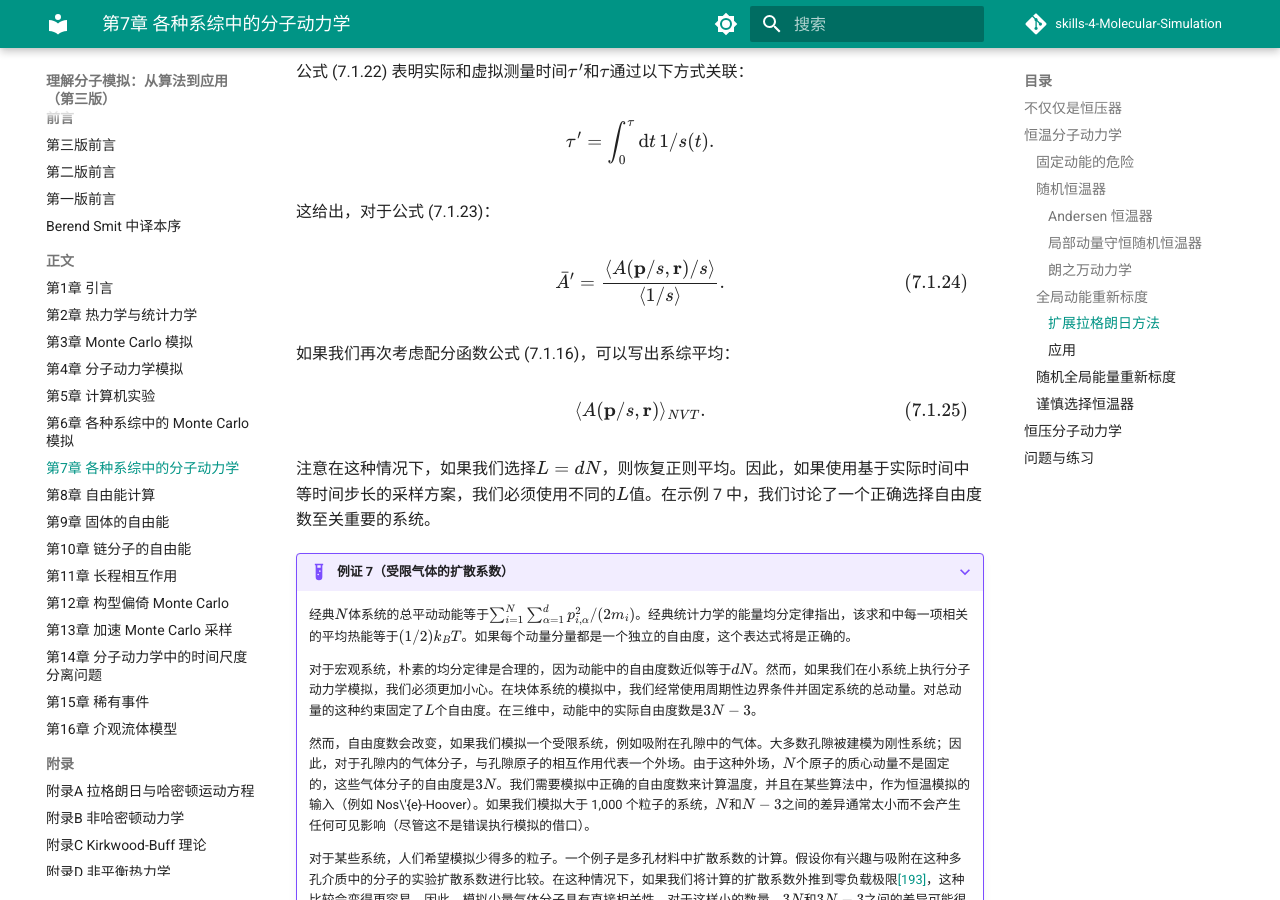
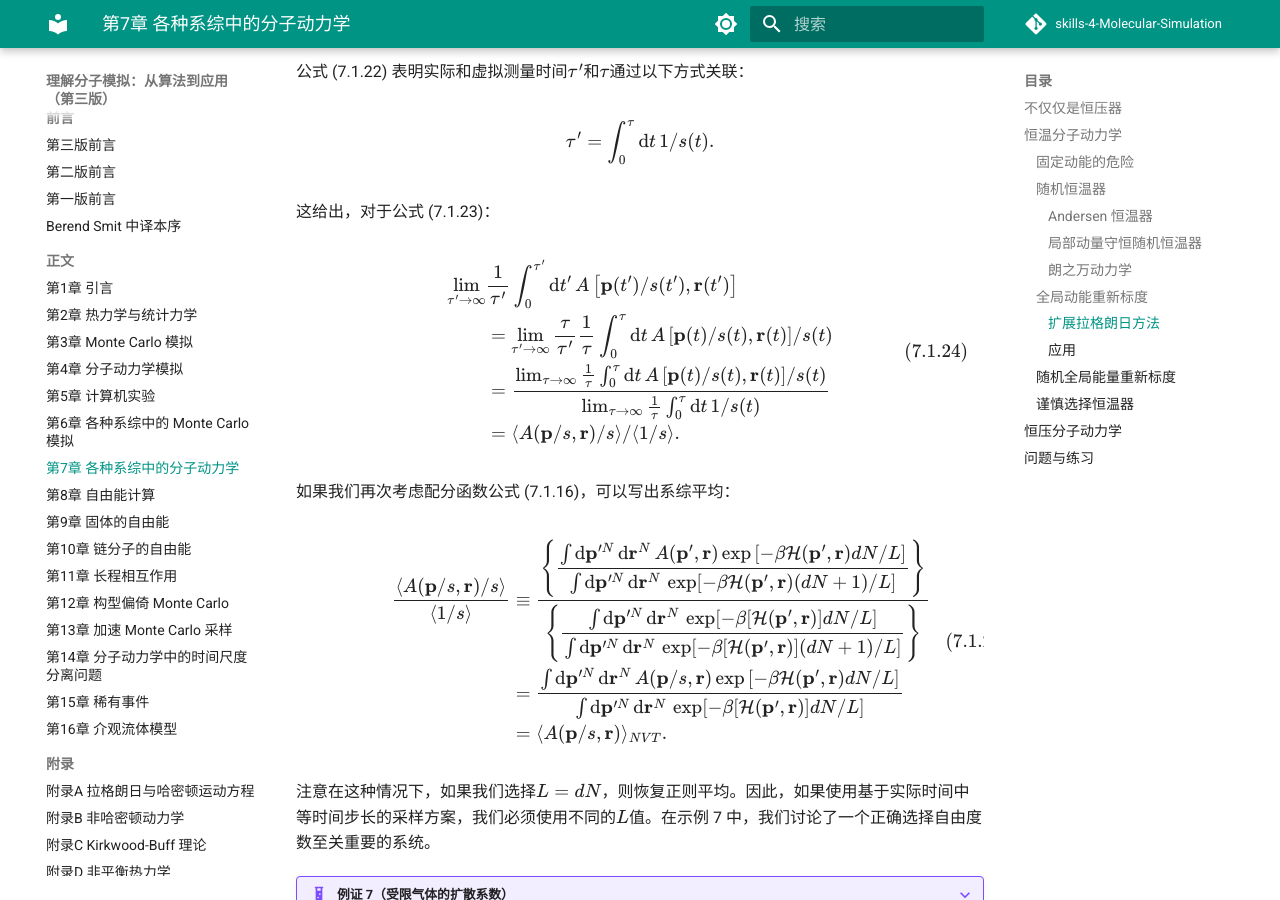
Before and after one commit to KASSARhahaha/skills-4-Molecular-Simulation, an MkDocs documentation site: the page built from docs/chapters/ch07-md-ensembles.md, in a window 1280 px wide and 900 px high, scrolled down 12542 px. Built offline with MkDocs 1.6.1 and Material for MkDocs 9.7.7, drawn with Linux system fonts in a browser that asks for light colours; comment, search, counter and statistics services are not loaded.

Commit message:
在线版跟进：补回 (7.1.24)(7.1.25) 两条推导

```diff
--- a/docs/chapters/ch07-md-ensembles.md
+++ b/docs/chapters/ch07-md-ensembles.md
@@ -386,14 +386,29 @@ $$
 这给出，对于公式 (7.1.23)：
 
 $$
-\bar{A}' = \frac{\langle A(\mathbf{p}/s, \mathbf{r})/s\rangle}{\langle 1/s\rangle}.
+\begin{aligned}
+\lim_{\tau'\to\infty}&\frac{1}{\tau'}\int_0^{\tau'} \mathrm{d}t'\, A\left[\mathbf{p}(t')/s(t'), \mathbf{r}(t')\right]\\
+&= \lim_{\tau'\to\infty}\frac{\tau}{\tau'}\frac{1}{\tau}\int_0^{\tau} \mathrm{d}t\, A\left[\mathbf{p}(t)/s(t), \mathbf{r}(t)\right]/s(t)\\
+&= \frac{\lim_{\tau\to\infty}\frac{1}{\tau}\int_0^{\tau} \mathrm{d}t\, A\left[\mathbf{p}(t)/s(t), \mathbf{r}(t)\right]/s(t)}
+        {\lim_{\tau\to\infty}\frac{1}{\tau}\int_0^{\tau} \mathrm{d}t\, 1/s(t)}\\
+&= \langle A(\mathbf{p}/s, \mathbf{r})/s\rangle / \langle 1/s\rangle.
+\end{aligned}
 \tag{7.1.24}
 $$
 
 如果我们再次考虑配分函数公式 (7.1.16)，可以写出系综平均：
 
 $$
-\langle A(\mathbf{p}/s, \mathbf{r})\rangle_{NVT}.
+\begin{aligned}
+\frac{\langle A(\mathbf{p}/s, \mathbf{r})/s\rangle}{\langle 1/s\rangle}
+&\equiv \frac{\left\{\dfrac{\int \mathrm{d}\mathbf{p}'^N\, \mathrm{d}\mathbf{r}^N\, A(\mathbf{p}',\mathbf{r})\exp\left[-\beta\mathcal{H}(\mathbf{p}',\mathbf{r})dN/L\right]}
+                          {\int \mathrm{d}\mathbf{p}'^N\, \mathrm{d}\mathbf{r}^N\, \exp[-\beta\mathcal{H}(\mathbf{p}',\mathbf{r})(dN+1)/L]}\right\}}
+             {\left\{\dfrac{\int \mathrm{d}\mathbf{p}'^N\, \mathrm{d}\mathbf{r}^N\, \exp[-\beta[\mathcal{H}(\mathbf{p}',\mathbf{r})]dN/L]}
+                          {\int \mathrm{d}\mathbf{p}'^N\, \mathrm{d}\mathbf{r}^N\, \exp[-\beta[\mathcal{H}(\mathbf{p}',\mathbf{r})](dN+1)/L]}\right\}}\\
+&= \frac{\int \mathrm{d}\mathbf{p}'^N\, \mathrm{d}\mathbf{r}^N\, A(\mathbf{p}/s, \mathbf{r})\exp\left[-\beta\mathcal{H}(\mathbf{p}',\mathbf{r})dN/L\right]}
+        {\int \mathrm{d}\mathbf{p}'^N\, \mathrm{d}\mathbf{r}^N\, \exp[-\beta[\mathcal{H}(\mathbf{p}',\mathbf{r})]dN/L]}\\
+&= \langle A(\mathbf{p}/s, \mathbf{r})\rangle_{NVT}.
+\end{aligned}
 \tag{7.1.25}
 $$
 
```
